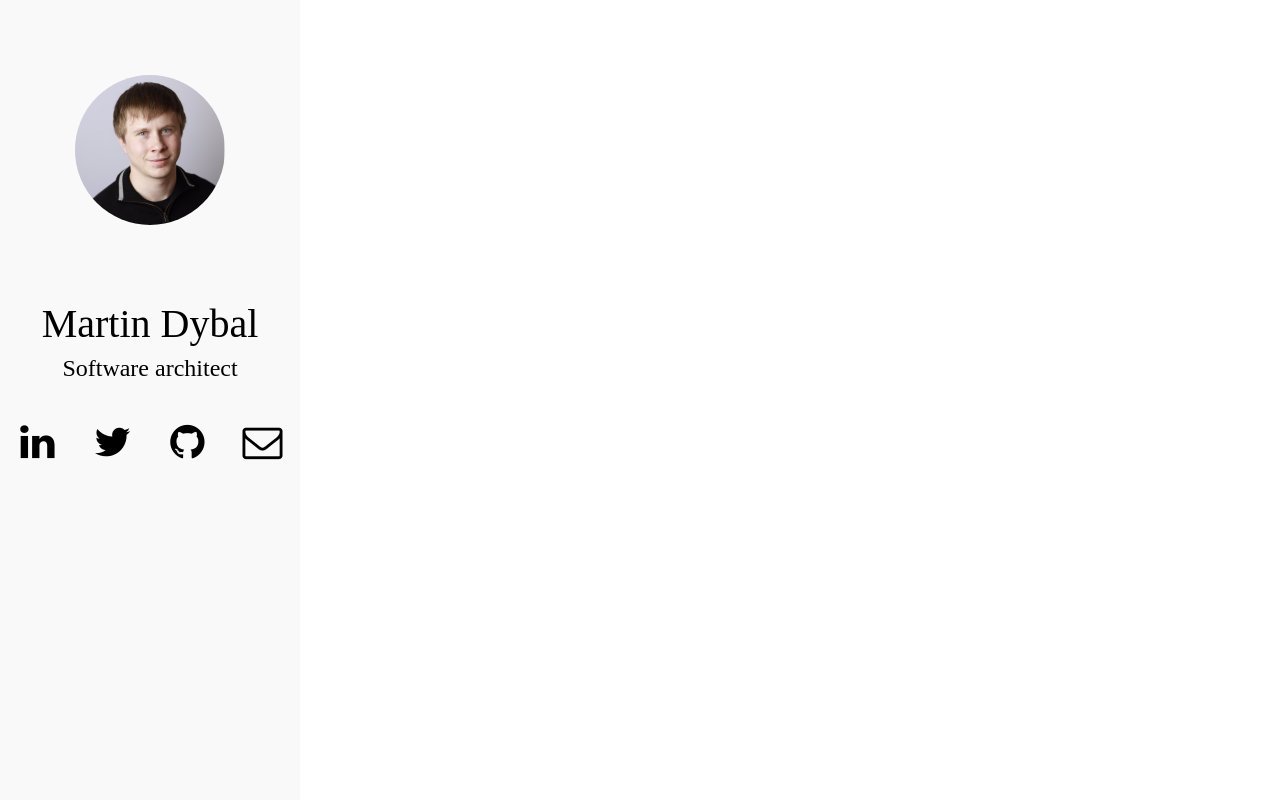
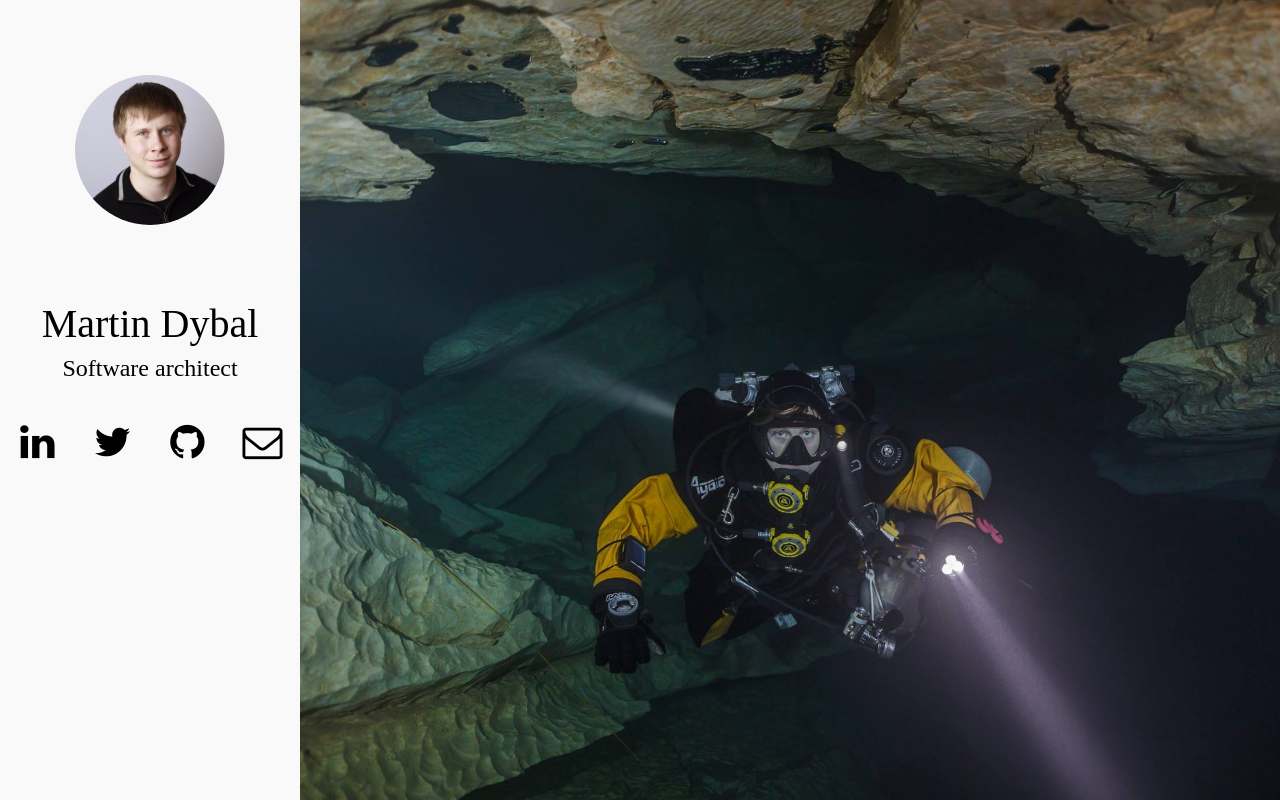
Before and after one commit to martindybal/martindybal.github.io, a website: page index.html in a window 1280 px wide. Drawn offline with Linux system fonts and the light colour scheme.

Commit message:
Update index.html

```diff
--- a/index.html
+++ b/index.html
@@ -47,10 +47,11 @@
             <a class="about__nav__link about__nav__link--email" target="_blank" href="mailto:martin@dybal.it"></a>
         </nav>
     </section>
-    <!--<section class="photo">
-        <span class="photo__title">
+    <section class="photo">
+        <!--<span class="photo__title">
             Dohlédnu na vývoj vašeho software
-    </section>-->
+        </span>-->
+    </section>
 
     <!-- /.container -->
 
```
